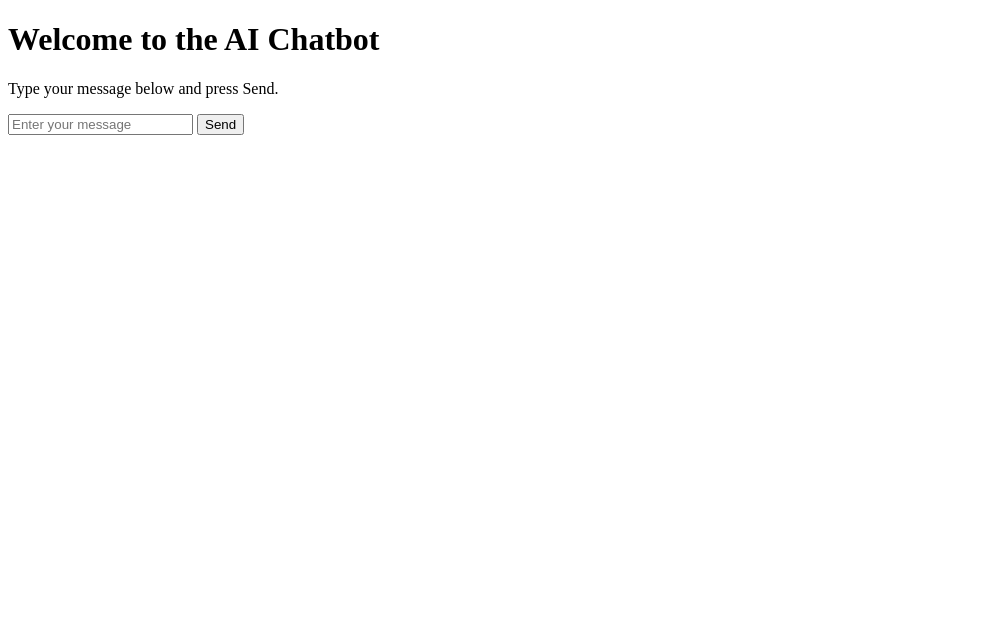
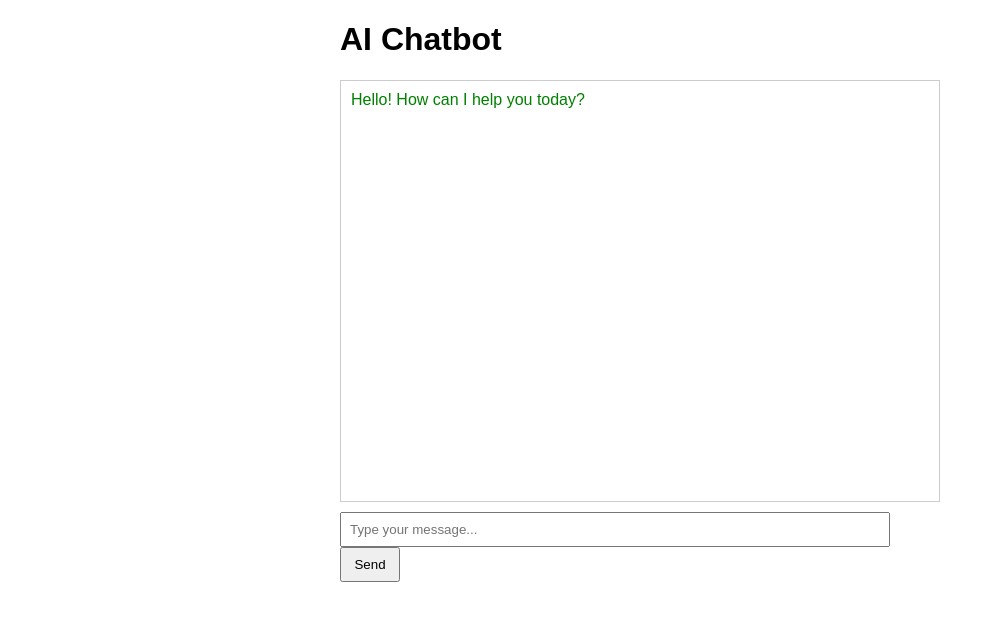
Before and after one commit to Laptopwarrior482/Big-project, a Flask app: page / in a window 1280 px wide. Shown: the top 621 px of the page, without its empty margins (0-995 px from the left). Run offline with Flask 3, Linux system fonts and the light colour scheme.

Commit message:
Flask interface/interactive bot done so far

```diff
--- a/templates/index.html
+++ b/templates/index.html
@@ -1,15 +1,30 @@
 <!DOCTYPE html>
-<html>
+<html lang="en">
 <head>
-    <title>AI Chatbot</title>
+    <meta charset="UTF-8">
+    <meta name="viewport" content="width=device-width, initial-scale=1.0">
+    <title>AI Chatbot (DialoGPT-Small)</title>
+    <!-- We can add CSS later, for now, we focus on structure -->
+    <style>
+        body { font-family: sans-serif; max-width: 600px; margin: 20px auto; padding: 0 10px; }
+        #chatbox { border: 1px solid #ccc; padding: 10px; height: 400px; overflow-y: scroll; margin-bottom: 10px; }
+        .message { margin-bottom: 5px; }
+        .user-message { color: blue; text-align: right; }
+        .bot-message { color: green; }
+        #user-input { width: calc(100% - 70px); padding: 8px; }
+        #send-btn { padding: 8px; width: 60px; }
+    </style>
 </head>
 <body>
-    <h1>Welcome to the AI Chatbot</h1>
-    <p>Type your message below and press Send.</p>
+    <h1>AI Chatbot</h1>
+    <div id="chatbox">
+        <!-- Messages will appear here -->
+        <div class="message bot-message">Hello! How can I help you today?</div>
+    </div>
+    <input type="text" id="user-input" placeholder="Type your message...">
+    <button id="send-btn">Send</button>
 
-    <form action="/chat" method="POST">
-        <input type="text" name="user_input" placeholder="Enter your message">
-        <button type="submit">Send</button>
-    </form>
+    <!-- Link the JavaScript file -->
+    <script src="/static/js/chat.js"></script>
 </body>
 </html>
```
Also changed, not shown: static/chat.js (added, +55 -0 lines).
